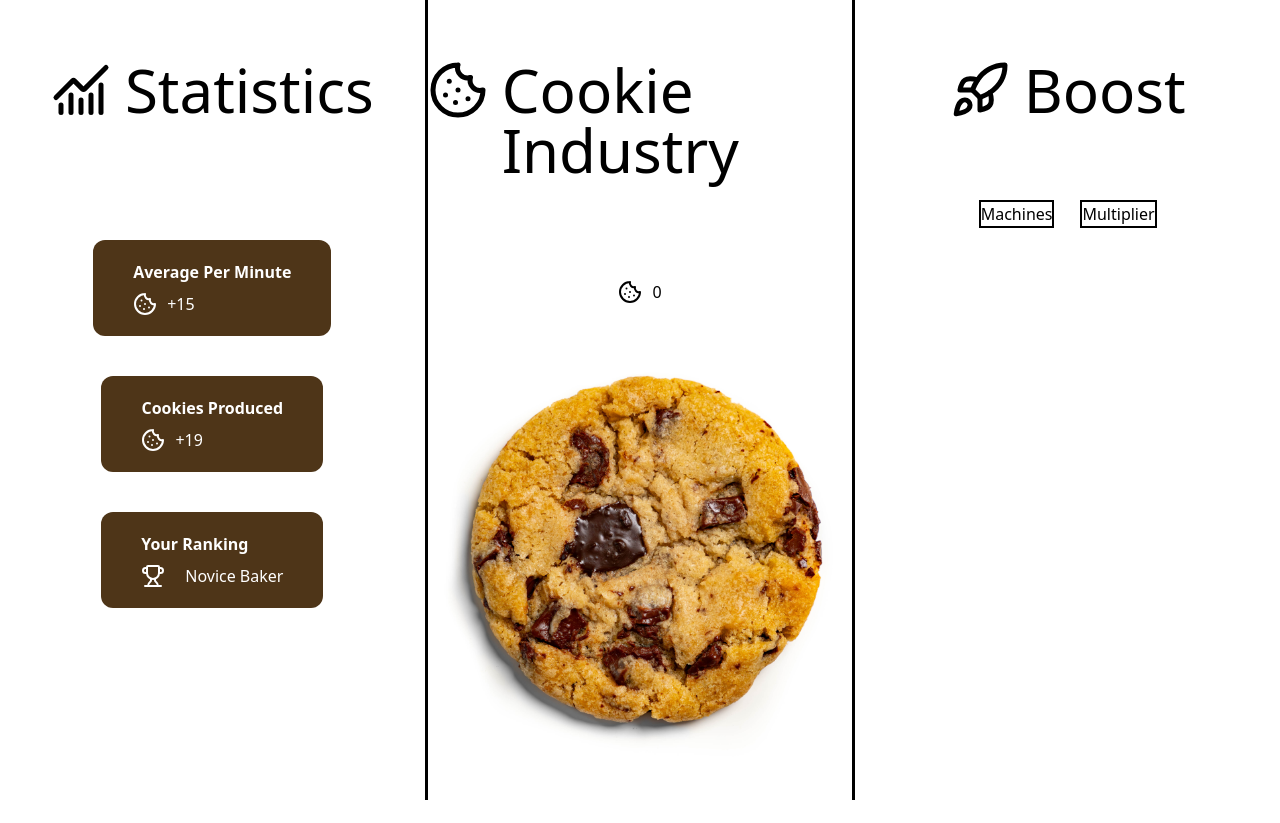
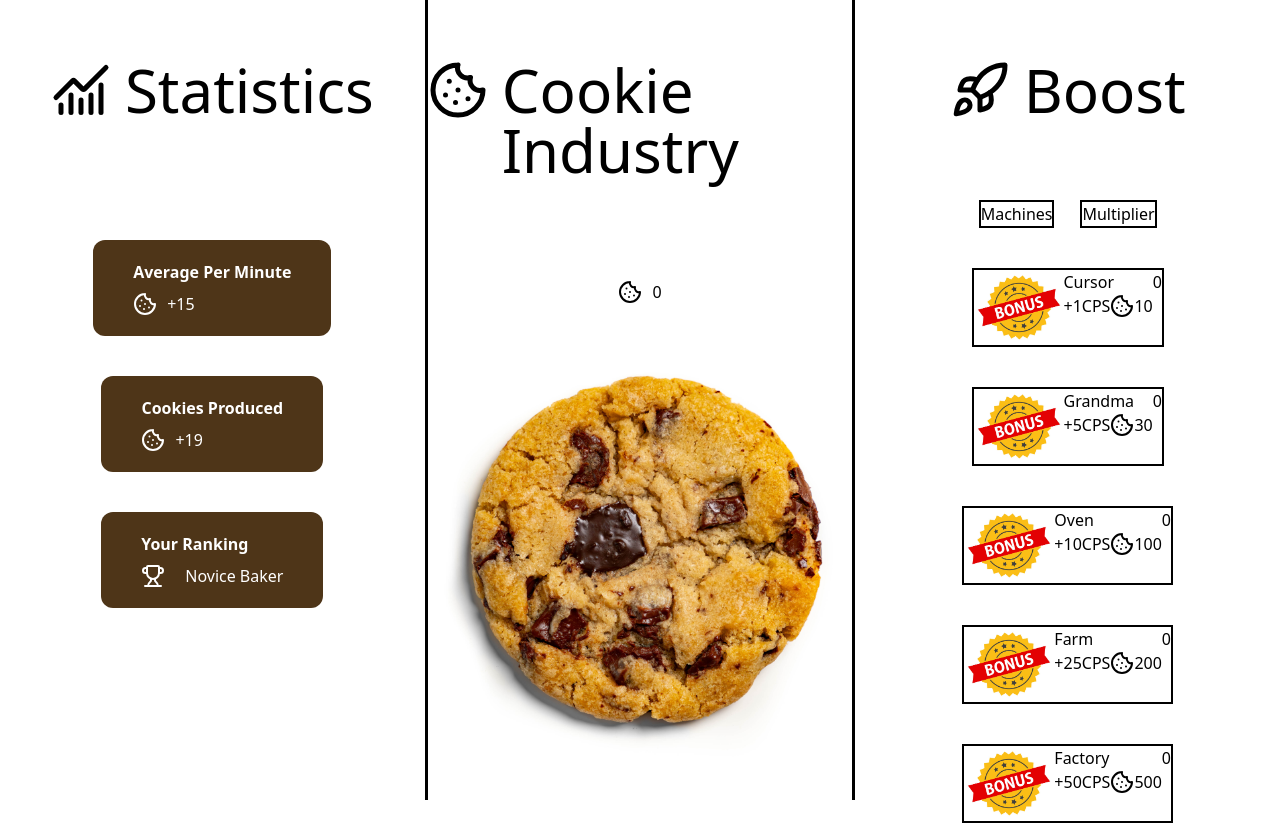
Before and after one commit to chealeanpenhchakrith/CookMie, a Vue app: page / in a window 1280 px wide. Before the commit the page ends 800 px from the top, so only its background shows below. Built offline with nearby package versions, Linux system fonts and the light colour scheme.

Commit message:
Fill out the machines tab with bonus cards

```diff
--- a/src/components/Machines.vue
+++ b/src/components/Machines.vue
@@ -1,7 +1,7 @@
 <template>
   <div class="flex flex-row">
     <div>
-      <p>image</p>
+      <img src="../assets/bonus.png" alt="bonus" width="90" height="90" />
     </div>
     <div class="flex flex-col">
       <h2>{{ title }}</h2>
@@ -18,11 +18,23 @@
 </template>
 
 <script setup>
-import { ref } from "vue";
-
-const title = ref("");
-const bonus = ref(0);
-const cost = ref(0);
-const possession = ref(0);
+const props = defineProps({
+  title: {
+    type: String,
+    required: true,
+  },
+  bonus: {
+    type: Number,
+    required: true,
+  },
+  cost: {
+    type: Number,
+    required: true,
+  },
+  possession: {
+    type: Number,
+    required: true,
+  },
+});
 const cookieIcon = `<svg xmlns"http://www.w3.org/2000/svg" width="24" height="24" viewBox="0 0 24 24" fill="none" stroke="currentColor" stroke-width="2" stroke-linecap="round" stroke-linejoin="round" class="lucide lucide-cookie-icon lucide-cookie"><path d="M12 2a10 10 0 1 0 10 10 4 4 0 0 1-5-5 4 4 0 0 1-5-5"/><path d="M8.5 8.5v.01"/><path d="M16 15.5v.01"/><path d="M12 12v.01"/><path d="M11 17v.01"/><path d="M7 14v.01"/></svg>`;
 </script>
--- a/src/components/right.vue
+++ b/src/components/right.vue
@@ -5,10 +5,46 @@
       <button class="border-2">Machines</button>
       <button class="border-2">Multiplier</button>
     </div>
+    <Machines
+      class="border-2 mt-10"
+      title="Cursor"
+      bonus="1"
+      cost="10"
+      possession="0"
+    />
+    <Machines
+      class="border-2 mt-10"
+      title="Grandma"
+      bonus="5"
+      cost="30"
+      possession="0"
+    />
+    <Machines
+      class="border-2 mt-10"
+      title="Oven"
+      bonus="10"
+      cost="100"
+      possession="0"
+    />
+    <Machines
+      class="border-2 mt-10"
+      title="Farm"
+      bonus="25"
+      cost="200"
+      possession="0"
+    />
+    <Machines
+      class="border-2 mt-10"
+      title="Factory"
+      bonus="50"
+      cost="500"
+      possession="0"
+    />
   </div>
 </template>
 
 <script setup>
 const charIcon = `<svg xmlns="http://www.w3.org/2000/svg" width="60" height="60" viewBox="0 0 24 24" fill="none" stroke="currentColor" stroke-width="2" stroke-linecap="round" stroke-linejoin="round" class="lucide lucide-rocket-icon lucide-rocket"><path d="M4.5 16.5c-1.5 1.26-2 5-2 5s3.74-.5 5-2c.71-.84.7-2.13-.09-2.91a2.18 2.18 0 0 0-2.91-.09z"/><path d="m12 15-3-3a22 22 0 0 1 2-3.95A12.88 12.88 0 0 1 22 2c0 2.72-.78 7.5-6 11a22.35 22.35 0 0 1-4 2z"/><path d="M9 12H4s.55-3.03 2-4c1.62-1.08 5 0 5 0"/><path d="M12 15v5s3.03-.55 4-2c1.08-1.62 0-5 0-5"/></svg>`;
 import Header from "./Header.vue";
+import Machines from "./Machines.vue";
 </script>
```
Also changed, not shown: src/assets/bonus.png (added).
